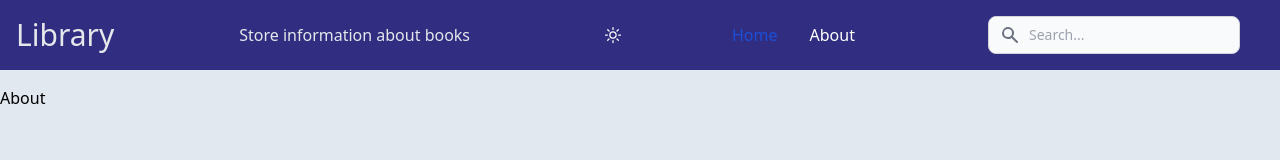
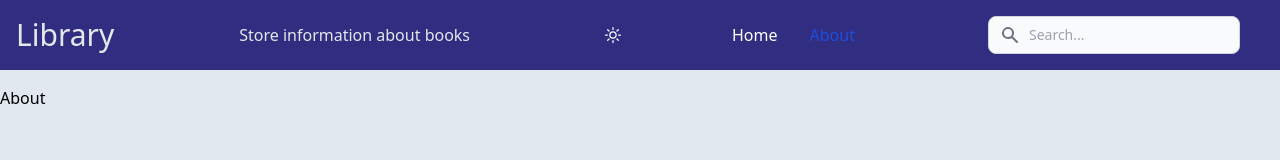
Before and after one commit to AlexisW42/library-react, a React (Vite) app: page /about in a window 1280 px wide. Shown: the top 160 px of the page. Built offline with nearby package versions, Linux system fonts and the light colour scheme.

Commit message:
current page highlighting in navbar

```diff
--- a/src/components/NavBar.jsx
+++ b/src/components/NavBar.jsx
@@ -1,4 +1,5 @@
 import { Link } from 'react-router-dom'
+import { useLocation } from 'react-router-dom'
 
 function NavBar({ setIsOpen }) {
   return (
@@ -6,7 +7,11 @@ function NavBar({ setIsOpen }) {
       <li>
         <Link to="/" onClick={() => setIsOpen(false)}>
           <p
-            className="block rounded bg-blue-700 py-2 pl-3 pr-4 text-white md:bg-transparent md:p-0 md:text-blue-700 md:dark:text-blue-500"
+            className={`block rounded ${
+              useLocation().pathname == '/'
+                ? 'bg-blue-700 md:text-blue-700 md:dark:text-blue-500'
+                : ''
+            } py-2 pl-3 pr-4 text-white md:bg-transparent md:p-0`}
             aria-current="page"
           >
             Home
@@ -15,7 +20,13 @@ function NavBar({ setIsOpen }) {
       </li>
       <li>
         <Link to="/about" onClick={() => setIsOpen(false)}>
-          <p className="block rounded py-2 pl-3 pr-4 text-white hover:bg-gray-100 dark:border-gray-700 dark:hover:bg-gray-700 dark:hover:text-white md:p-0 md:hover:bg-transparent md:hover:text-blue-700 md:dark:hover:bg-transparent md:dark:hover:text-blue-500">
+          <p
+            className={`block rounded ${
+              useLocation().pathname == '/about'
+                ? 'bg-blue-700 md:text-blue-700 md:dark:text-blue-500'
+                : ''
+            } py-2 pl-3 pr-4 text-white md:bg-transparent md:p-0`}
+          >
             About
           </p>
         </Link>
```
